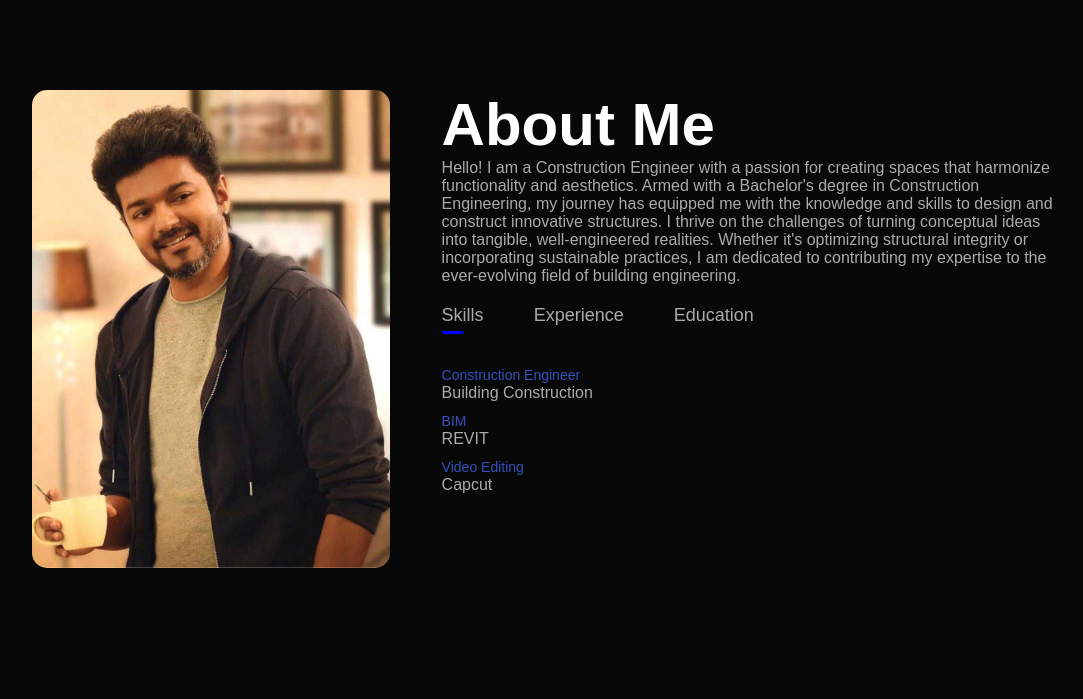
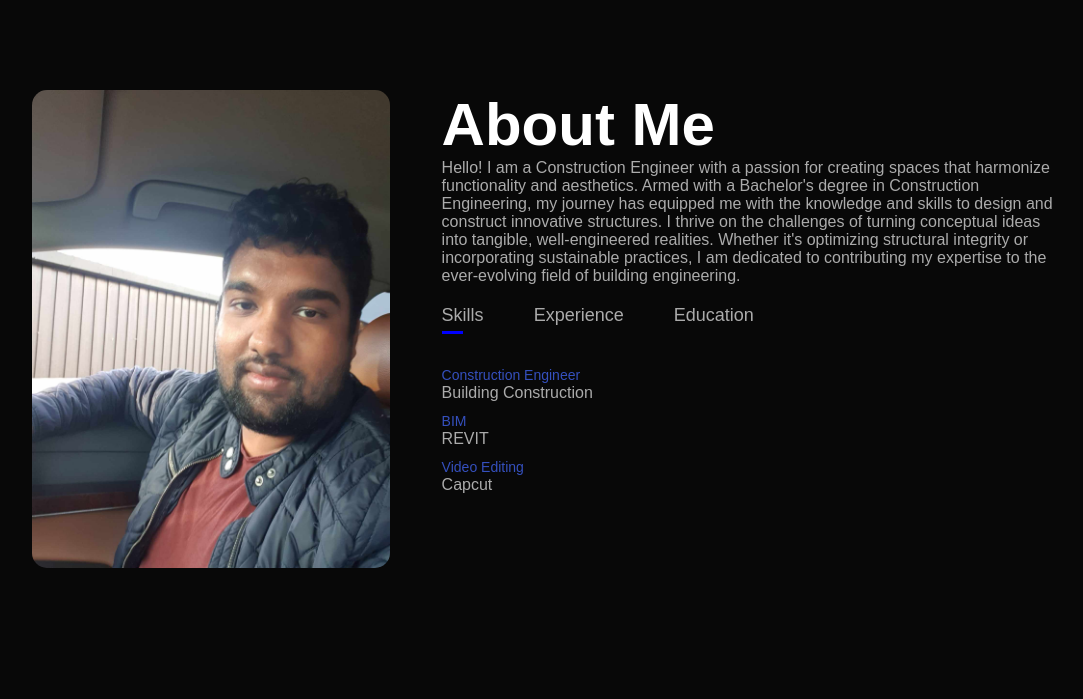
Before and after one commit to Laxmythurai/portpolio, a plain HTML site: page index.html in a window 1280 px wide. Shown: the part 800-1499 px from the top of the page, without its empty margins (96-1179 px from the left). Drawn offline with Linux system fonts and the light colour scheme.

Commit message:
index.html

```diff
--- a/index.html
+++ b/index.html
@@ -35,7 +35,7 @@
 	<div class="container">
 		<div class="row">
 			<div class="about-col-1">
-				<img src="images/LeoDass.png">
+				<img src="images/Laxmythurai 2.jpg">
 			</div>
 			<div class="about-col-2">
 				<h1 class="sub-title">About Me</h1>
```
